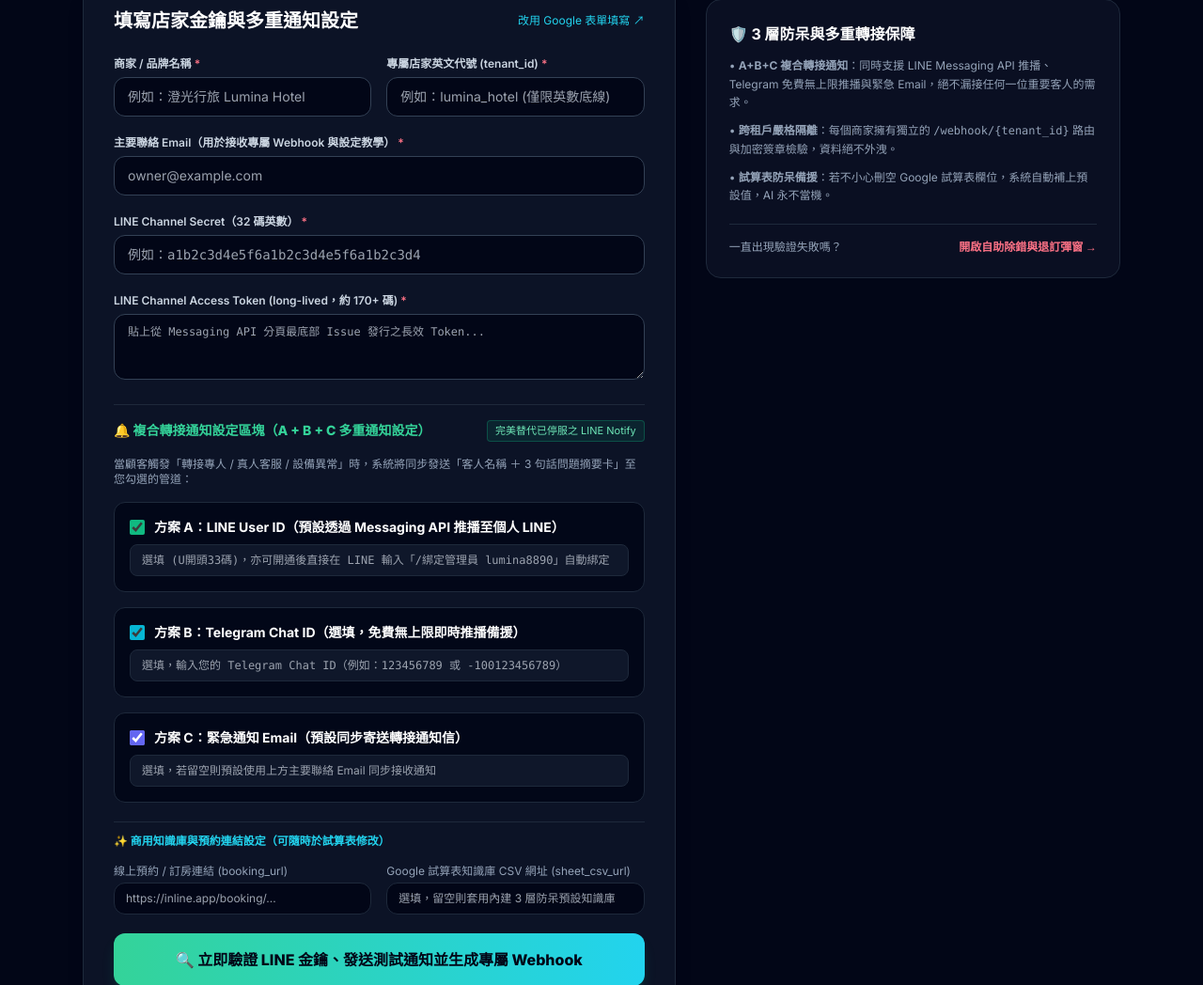
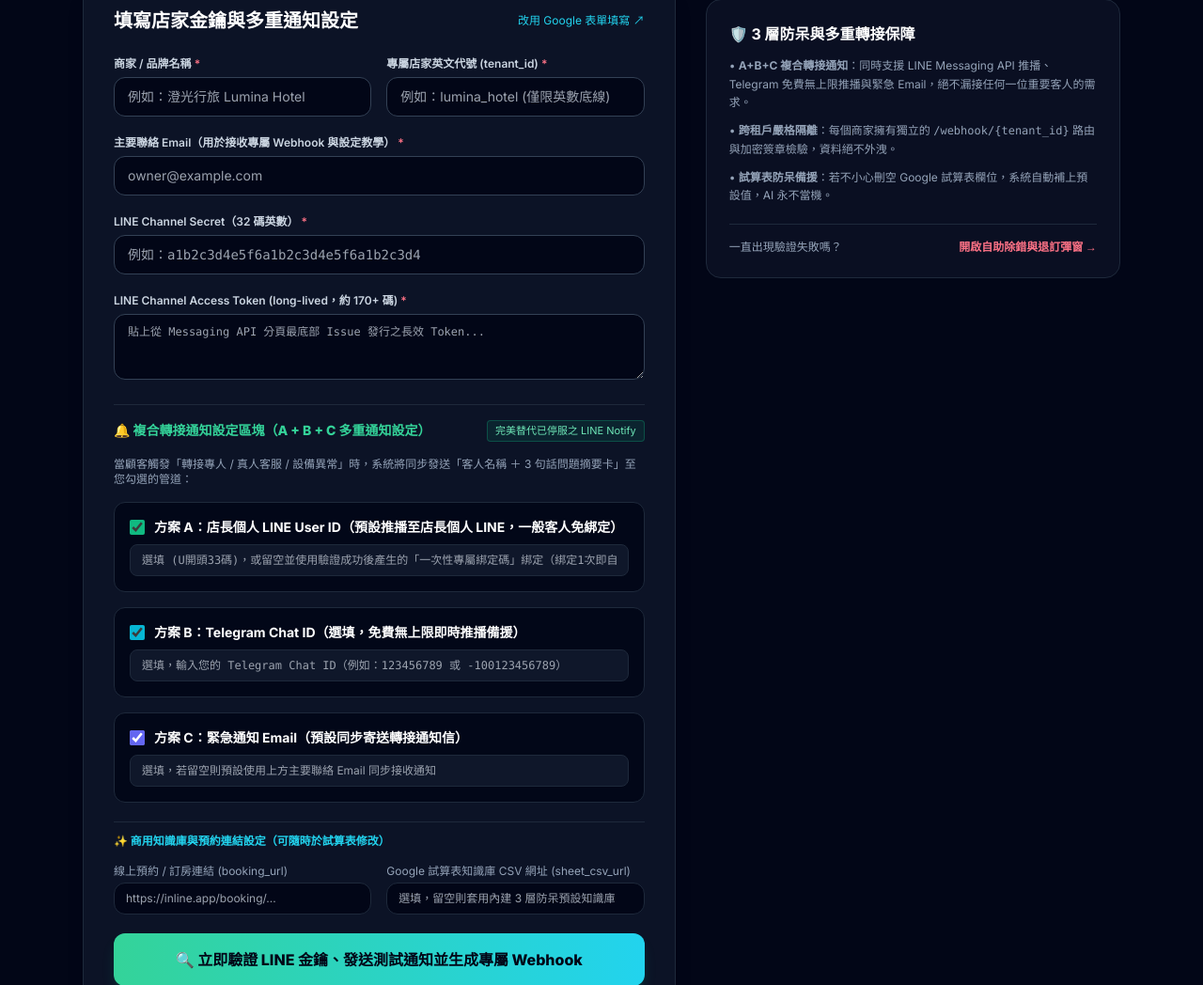
Before and after one commit to Yaduck-vtuber/line-ai-bot, a Flask app: page /onboarding in a window 1280 px wide. Shown: the part 643-1691 px from the top of the page at 94% size. Run offline with Flask 3, Linux system fonts and the light colour scheme; some libraries are stand-ins or nearby versions.

Commit message:
Enforce one-time admin bind token, auto-lock after first admin bind, and zero password leakage

```diff
--- a/app.py
+++ b/app.py
@@ -6,6 +6,7 @@ import io
 import hmac
 import json
 import time
+import secrets
 import logging
 import threading
 from datetime import datetime, timedelta, timezone
@@ -838,62 +839,82 @@ def process_user_message_async(tenant_cfg: dict, reply_token: str, user_text: st
 
             # ---------------------------------------------------------
             # 0. 查詢個人 LINE User ID 快捷指令 (/我的ID)
+            # （僅回傳使用者自身的公開 User ID，絕不透露任何管理員指令或密碼！）
             # ---------------------------------------------------------
             if stripped in ["/我的ID", "我的ID", "/id", "/userid"]:
                 id_reply = (
                     f"🪪 您的 LINE 顯示名稱：{guest_name}\n"
-                    f"🔑 您的 LINE User ID：\n{user_id}\n\n"
-                    f"💡 若您是店家管理員，可直接輸入：\n"
-                    f"`/綁定管理員 {tenant_cfg.get('admin_code', ADMIN_SECRET_CODE)}`\n"
-                    f"即可透過 LINE Messaging API 接收真人客服轉接與 3 秒問題摘要卡推播！"
+                    f"🔑 您的 LINE User ID：\n{user_id}"
                 )
                 reply_to_line(tenant_cfg, reply_token, id_reply, user_id)
                 return
 
             # ---------------------------------------------------------
-            # 1. 資安防護：管理員綁定指令需驗證密碼 (/綁定管理員 <密碼>)
+            # 1. 銀行級資安防護：一次性管理員綁定與單一店長自動上鎖機制
+            #    - 綁定成功 1 次後即自動永久上鎖 (admin_bind_locked = True)
+            #    - 若密碼錯誤或已上鎖，採「隱形模式 (Stealth Mode)」不透露任何密碼或指令提示
             # ---------------------------------------------------------
             if stripped.startswith("/綁定管理員") or stripped.startswith("綁定管理員"):
                 parts = stripped.split(maxsplit=1)
                 input_code = parts[1].strip() if len(parts) > 1 else ""
                 expected_code = tenant_cfg.get("admin_code", ADMIN_SECRET_CODE)
+                one_time_code = tenant_cfg.get("one_time_bind_code", "")
 
+                # 防暴力破解：超過 3 次失敗即永久封鎖該 user_id 嘗試
                 fail_count = _failed_admin_attempts.get(user_id, 0)
-                if fail_count >= 5:
+                if fail_count >= 3:
                     logger.warning(f"[{tid}] Blocked brute-force admin bind attempt from {user_id}")
                     return
 
-                if input_code and hmac.compare_digest(input_code, expected_code):
+                # 檢查是否已上鎖（若已有綁定管理員，除非使用現任管理員簽發的一次性授權碼，否則禁止新綁定）
+                already_has_admin = len(tenant_cfg.get("admin_ids", set())) > 0 or tenant_cfg.get("admin_bind_locked", False)
+
+                matched_one_time = bool(one_time_code and input_code and hmac.compare_digest(input_code, one_time_code))
+                matched_initial = bool(not already_has_admin and input_code and expected_code and hmac.compare_digest(input_code, expected_code))
+
+                if matched_one_time or matched_initial:
                     if user_id:
                         tenant_cfg["admin_ids"].add(user_id)
                         tenant_cfg["admin_user_id"] = user_id
+                        tenant_cfg["admin_bind_locked"] = True  # 綁定成功後立即自動上鎖！
+                        tenant_cfg["one_time_bind_code"] = ""   # 立即銷毀一次性綁定碼！
                         bind_reply = (
-                            f"✅【管理員安全認證成功｜Messaging API 推播已啟用】\n"
+                            f"✅【管理員安全認證成功｜已啟動單一管理員防盜鎖】\n"
                             f"👤 管理員：{guest_name}\n"
-                            f"🏢 綁定品牌：{client_name}\n"
-                            f"🔑 您的 LINE User ID：\n{user_id}\n\n"
-                            f"📲 專人轉接通知已透過官方 LINE Messaging API 綁定至此帳號（完全不需使用已停服的 LINE Notify）。\n"
-                            f"🛡️ 資安保護已啟用：未持有管理員密碼之房客無法綁定。\n"
-                            f"💡 實用管理員指令：\n"
+                            f"🏢 綁定品牌：{client_name}\n\n"
+                            f"🔒【最高資安保護已生效】：\n"
+                            f"本綁定通道已自動上鎖並銷毀一次性金鑰，任何外部人員或房客皆無法再綁定或索取通行碼。\n\n"
+                            f"💡 專屬管理員指令（僅您的帳號可用）：\n"
+                            f"• 輸入「/產生綁定碼」可生成 1 次性授權碼供新同事綁定\n"
                             f"• 輸入「/發送入住密碼」可測試入住前1小時自動推播\n"
                             f"• 輸入「/發送退房關懷」可測試退房後回購折扣碼推播"
                         )
-                    else:
-                        bind_reply = "⚠️ 無法取得您的 User ID。"
+                        reply_to_line(tenant_cfg, reply_token, bind_reply, user_id)
+                        return
                 else:
+                    # 驗證失敗或已上鎖：記錄失敗次數，並採「隱形模式」不回傳任何密碼規則提示，直接交由下方一般客服處理或靜默忽略
                     _failed_admin_attempts[user_id] = fail_count + 1
-                    bind_reply = (
-                        "🔒【管理員安全鎖保護中】\n"
-                        "為防止未授權人員綁定，請輸入正確管理員通行碼：\n"
-                        "格式：`/綁定管理員 您的管理員密碼`\n"
-                        "（預設密碼為 `lumina8890`，可於環境變數 `ADMIN_SECRET_CODE` 修改）"
+                    logger.warning(f"[{tid}] Unauthorized or locked admin bind attempt by {guest_name} ({user_id}).")
+                    reply_to_line(
+                        tenant_cfg,
+                        reply_token,
+                        f"您好！請問有什麼關於「{client_name}」的住宿或預約問題需要管家為您服務嗎？😊\n🤖 本訊息由 {client_name} AI 智能管家自動輔助回覆",
+                        user_id,
                     )
+                    return
 
-                reply_to_line(tenant_cfg, reply_token, bind_reply, user_id)
-                return
-
-            # 管理員專用快捷測試指令
+            # 已綁定管理員專用快捷指令（嚴格檢驗 user_id 是否在 admin_ids 內）
             if user_id in tenant_cfg.get("admin_ids", set()):
+                if stripped == "/產生綁定碼":
+                    new_otc = secrets.token_urlsafe(8)
+                    tenant_cfg["one_time_bind_code"] = new_otc
+                    otc_reply = (
+                        f"🔑【一次性管理員新增授權碼】\n"
+                        f"請將以下指令私下傳給需要接收通知的櫃檯同事（僅限使用 1 次，綁定後立即失效）：\n\n"
+                        f"`/綁定管理員 {new_otc}`"
+                    )
+                    reply_to_line(tenant_cfg, reply_token, otc_reply, user_id)
+                    return
                 if stripped == "/發送入住密碼":
                     send_pre_checkin_welcome(tenant_cfg, user_id)
                     return
@@ -1029,6 +1050,8 @@ def api_register_tenant():
             bot_info = verify_resp.json()
             resolved_name = client_name or bot_info.get("displayName", tenant_id)
             initial_admins = {admin_user_id} if admin_user_id else set()
+            # 為該店家自動生成專屬一次性高強度亂數綁定碼 (綁定1次後即自動失效並上鎖)
+            unique_one_time_code = secrets.token_urlsafe(8)
             with _tenants_lock:
                 TENANTS_REGISTRY[tenant_id] = {
                     "tenant_id": tenant_id,
@@ -1044,7 +1067,9 @@ def api_register_tenant():
                     "admin_user_id": admin_user_id,
                     "sheet_csv_url": sheet_csv_url,
                     "kb_url": "",
-                    "admin_code": ADMIN_SECRET_CODE,
+                    "admin_code": unique_one_time_code,
+                    "one_time_bind_code": unique_one_time_code,
+                    "admin_bind_locked": bool(admin_user_id),
                     "admin_ids": initial_admins,
                     "door_pin": DEFAULT_DOOR_PIN,
                 }
@@ -1077,6 +1102,7 @@ def api_register_tenant():
                 "tenant_id": tenant_id,
                 "bot_name": bot_info.get("displayName", resolved_name),
                 "webhook_url": webhook_url,
+                "one_time_bind_code": unique_one_time_code,
             }), 200
         else:
             # 狀態設為 Invalid_Token，並觸發 Make 發送修復 Email
--- a/templates/onboarding.html
+++ b/templates/onboarding.html
@@ -168,9 +168,9 @@
             <div class="bg-slate-950/90 border border-slate-800 rounded-xl p-4 space-y-2">
               <label class="flex items-center gap-2.5 cursor-pointer">
                 <input type="checkbox" id="chk_notify_line" checked class="w-4 h-4 rounded accent-emerald-500" />
-                <span class="text-xs sm:text-sm font-bold text-white">方案 A：LINE User ID（預設透過 Messaging API 推播至個人 LINE）</span>
+                <span class="text-xs sm:text-sm font-bold text-white">方案 A：店長個人 LINE User ID（預設推播至店長個人 LINE，一般客人免綁定）</span>
               </label>
-              <input type="text" id="admin_user_id" placeholder="選填 (U開頭33碼)，亦可開通後直接在 LINE 輸入「/綁定管理員 lumina8890」自動綁定"
+              <input type="text" id="admin_user_id" placeholder="選填 (U開頭33碼)，或留空並使用驗證成功後產生的「一次性專屬綁定碼」綁定（綁定1次即自動上鎖）"
                 class="w-full font-mono bg-slate-900 border border-slate-800 rounded-lg px-3 py-2 text-xs text-white focus:outline-none focus:border-emerald-400" />
             </div>
 
@@ -252,7 +252,9 @@
             <div class="font-bold text-white mb-1">最後一步：貼回 LINE 後台（只需 15 秒）</div>
             <p>1. 回到 LINE Messaging API 設定頁面，將上方網址貼入 <strong>Webhook URL</strong> 並點擊 Update / 儲存。</p>
             <p>2. 開啟 <strong>Use webhook（使用 Webhook）</strong> 開關。</p>
-            <p>3. 若尚未填寫 LINE User ID，直接在手機 LINE 對您的機器人傳送 <code>/綁定管理員 lumina8890</code> 即可完成個人 LINE 綁定！</p>
+            <p>3. 🔒 <strong>店長專屬一次性安全綁定</strong>：若您未填寫 LINE User ID，請由店長本人在 LINE 對機器人傳送以下一次性亂數指令（<strong>僅限使用 1 次，綁定後立即銷毀並永久上鎖，外人無法綁定</strong>）：<br/>
+              <code id="generated-bind-cmd" class="inline-block mt-1 px-2.5 py-1 rounded bg-slate-950 border border-emerald-500/40 text-emerald-300 font-mono font-bold">/綁定管理員 (驗證後自動產生)</code>
+            </p>
           </div>
         </div>
 
@@ -461,6 +463,9 @@
           document.getElementById("confirmed-email").textContent = alertEmail;
           document.getElementById("test-notify-badge").textContent = `✅ 已發送測試通知至您的管道（${activeChannelText}）！`;
           document.getElementById("generated-webhook-url").value = data.webhook_url;
+          if (data.one_time_bind_code) {
+            document.getElementById("generated-bind-cmd").textContent = `/綁定管理員 ${data.one_time_bind_code}`;
+          }
           document.getElementById("webhook-success-card").classList.remove("hidden");
           document.getElementById("webhook-success-card").scrollIntoView({ behavior: "smooth" });
         } else {
```
